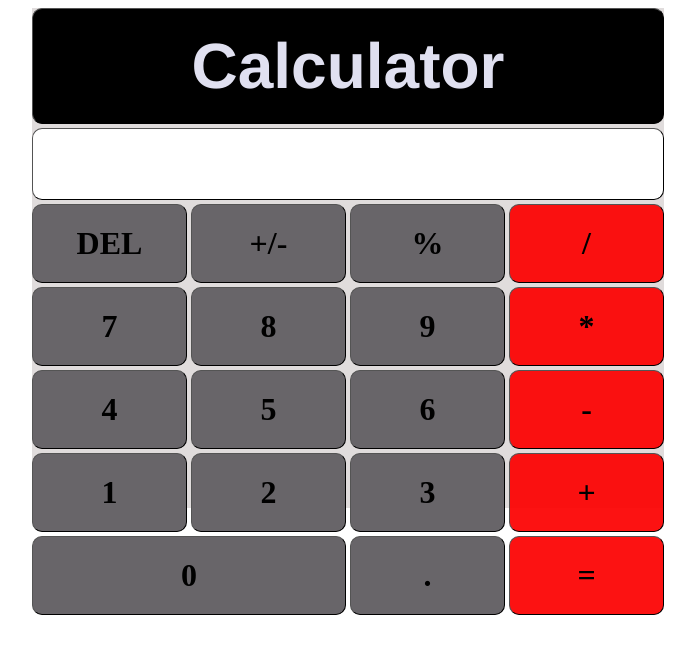
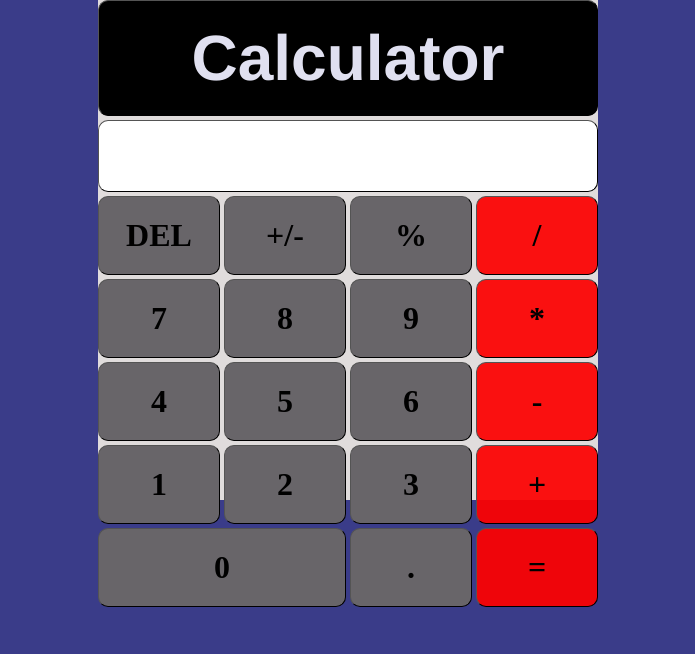
Before and after one commit to sunilkumarmaurya786693/calculator, a plain HTML site: page index.html in a window 1280 px wide. Shown: the whole page, without its empty margins (292-987 px from the left). Drawn offline with Linux system fonts and the light colour scheme.

Commit message:
changes in ui

```diff
--- a/style.css
+++ b/style.css
@@ -1,7 +1,14 @@
-
+body{
+    padding: 0;
+    margin: 0;
+    background-color: #3A3C89;
+    display: flex;
+    align-items: center;
+}
 .container
 {
-    width: 50%;
+    background-color: rgb(218, 116, 14);
+    width: 500px;
     height: 500px;
     display: grid;
     grid-template: repeat(7,1fr)/repeat(4,1fr);
```
